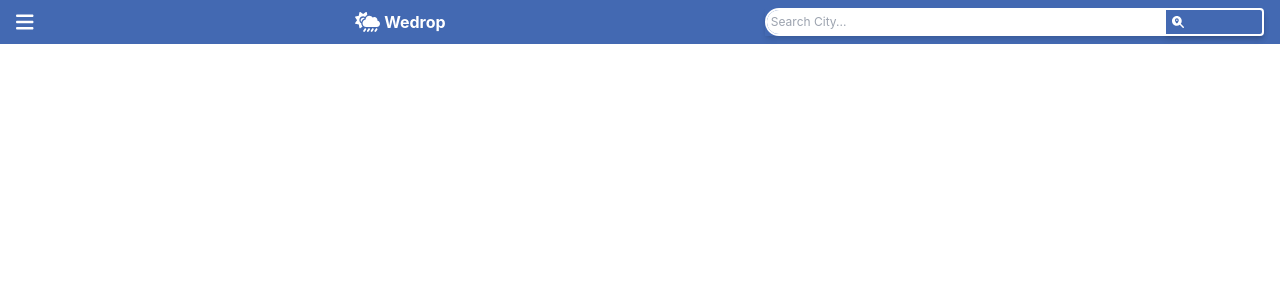
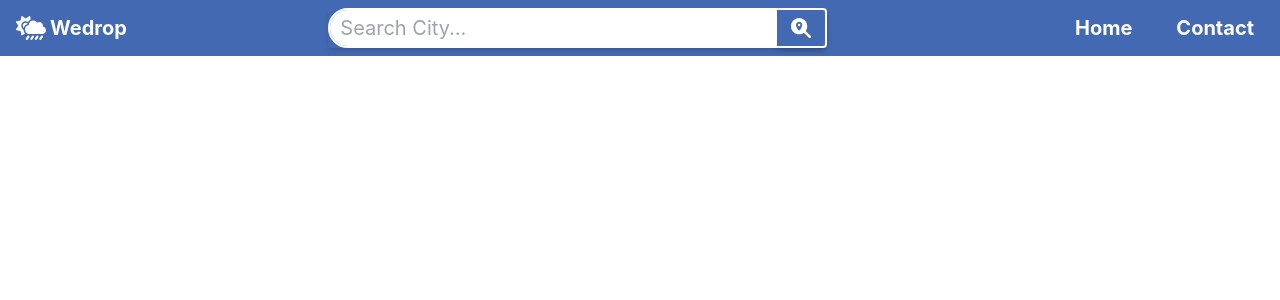
Before and after one commit to PraisesPJMT/Wedrop-App, a React (Create React App) app: page /contact in a window 1280 px wide. Shown: the top 300 px of the page. Built offline with nearby package versions, Linux system fonts and the light colour scheme.

Commit message:
Add navigation links - Install react router dependencies - Add navigation links - Style header to be responsive

```diff
--- a/package.json
+++ b/package.json
@@ -12,6 +12,7 @@
     "react": "^18.2.0",
     "react-dom": "^18.2.0",
     "react-redux": "^8.0.4",
+    "react-router-dom": "^6.4.1",
     "react-scripts": "5.0.1",
     "redux-thunk": "^2.4.1",
     "web-vitals": "^2.1.4"
--- a/src/App.js
+++ b/src/App.js
@@ -1,9 +1,12 @@
 import React from 'react';
+import { BrowserRouter as Router } from 'react-router-dom';
 import Header from './components/Header';
 
 const App = () => (
   <>
-    <Header />
+    <Router>
+      <Header />
+    </Router>
   </>
 );
 
--- a/src/components/Header.js
+++ b/src/components/Header.js
@@ -1,12 +1,17 @@
 import React, { useState } from 'react';
+import { Link, NavLink } from 'react-router-dom';
 import {
-  faCloudSunRain, faMagnifyingGlassLocation, faBars, faClose
+  faCloudSunRain, faMagnifyingGlassLocation, faBars, faClose,
 } from '@fortawesome/free-solid-svg-icons';
 import { FontAwesomeIcon } from '@fortawesome/react-fontawesome';
 
 const Header = () => {
   const [menuOpen, setMenu] = useState(false);
   const logoName = 'wedrop';
+  const navs = [
+    { name: 'Home', id: 1, path: '/' },
+    { name: 'Contact', id: 2, path: '/contact' },
+  ];
 
   const handleMobileMenu = () => {
     setMenu((prevState) => !prevState);
@@ -14,7 +19,7 @@ const Header = () => {
 
   return (
     <header className="py-2 px-4 bg-steel-blue flex item-center justify-between">
-      <div className="w-[20px] flex items-center">
+      <div className="w-[20px] flex items-center md:hidden">
         <button
           className="flex item-center"
           type="button"
@@ -27,23 +32,41 @@ const Header = () => {
           />
         </button>
       </div>
-      <div className="flex items-center gap-1 text-white">
+      <Link className="flex items-center gap-1 text-white hover:scale-110" to="/">
         <FontAwesomeIcon
-          className="text-xl"
+          className="text-xl md:text-2xl"
           icon={faCloudSunRain}
         />
-        <span className="capitalize text-xm font-bold">{ logoName }</span>
-      </div>
+        <span className="capitalize text-xm md:text-xl font-bold">{ logoName }</span>
+      </Link>
+      <nav className={`pb-6 flex flex-col gap-6 bg-steel-blue z-[-1] absolute left-0 w-full h-screen transition-all duration-500 ease-in-out md:order-last md:flex-row md:items-center md:pb-0 md:static md:z-auto md:w-auto md:h-auto md:pt-0 md:pl-9 ${menuOpen ? 'top-0 pt-16' : 'top-[-890px] pt-auto'}`}>
+        { navs.map((nav) => (
+          <NavLink
+            className="text-white font-bold text-xl px-6 w-full md:w-auto md:px-1.5 md:mx-1 active:border-b-2 active:border-b-white md:hover:scale-110"
+            key={nav.path}
+            to={nav.path}
+          >
+            {nav.name}
+          </NavLink>
+        ))}
+      </nav>
       <div className="input-group relative flex w-2/5 flex-wrap items-stretch shadow-md">
-        <input type="search"
-               className="form-control relative flex-auto w-4/5 block px-1 py-0.1 text-steel-blue text-bold text-xs font-normal bg-white bg-clip-padding border-white border-2 rounded-l-full transition ease-in-out focus:text-steel-blue focus:bg-white focus:border-white focus:outline-none"
-               placeholder="Search City..." aria-label="Search" aria-describedby="button-addon2"/>
+        <input
+          type="search"
+          className="form-control relative flex-auto w-4/5 block px-1 py-0.1 text-steel-blue text-bold text-xs font-normal bg-white bg-clip-padding border-white border-2 rounded-l-full transition ease-in-out focus:text-steel-blue focus:bg-white focus:border-white focus:outline-none md:w-auto md:text-xl md:focus:text-xl md:pl-2.5"
+          placeholder="Search City..."
+          aria-label="Search"
+          aria-describedby="button-addon2"
+        />
         <button
-          className="btn inline-block bg-steel-blue w-1/5 text-white font-medium text-xs leading-tight uppercase rounded-r shadow-md border-white border-2 hover:shadow-lg focus:bg-steel-blue  focus:shadow-lg focus:outline-none focus:ring-0 active:shadow-lg transition duration-150 ease-in-out flex items-center"
-          type="button" id="button-addon2">
+          className="btn inline-block bg-steel-blue w-1/5 md:w-auto text-white font-medium text-xs leading-tight uppercase rounded-r shadow-md border-white border-2 hover:shadow-lg focus:bg-steel-blue  focus:shadow-lg focus:outline-none focus:ring-0 active:shadow-lg active:text-steel-blue active:text-bold transition duration-150 ease-in-out flex items-center justify-center md:px-2 md:py-0.5"
+          type="button"
+          id="button-addon2"
+        >
           <FontAwesomeIcon
-            className="text-xs hover:scale-125 px-1.5 py-1.5"
-            icon={faMagnifyingGlassLocation} />
+            className="text-xs hover:scale-125 px-1.5 py-1.5 md:text-xl md:p-auto"
+            icon={faMagnifyingGlassLocation}
+          />
         </button>
       </div>
     </header>
```
Also changed, not shown: 1 other file (tests, documents, lock files or other folders).
